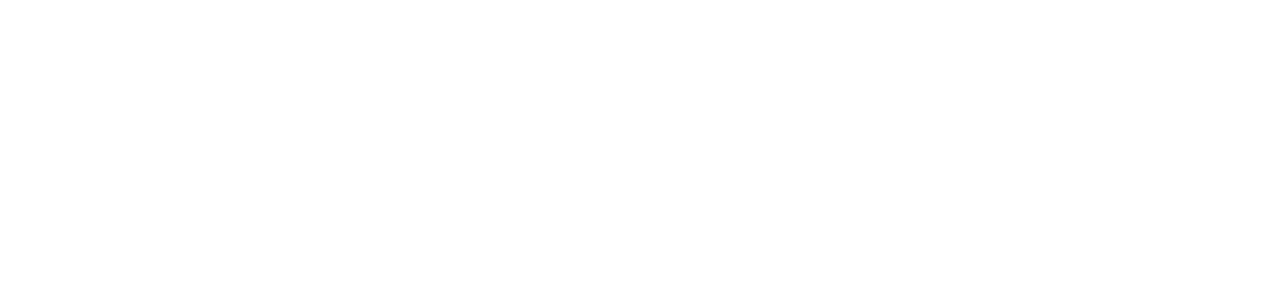
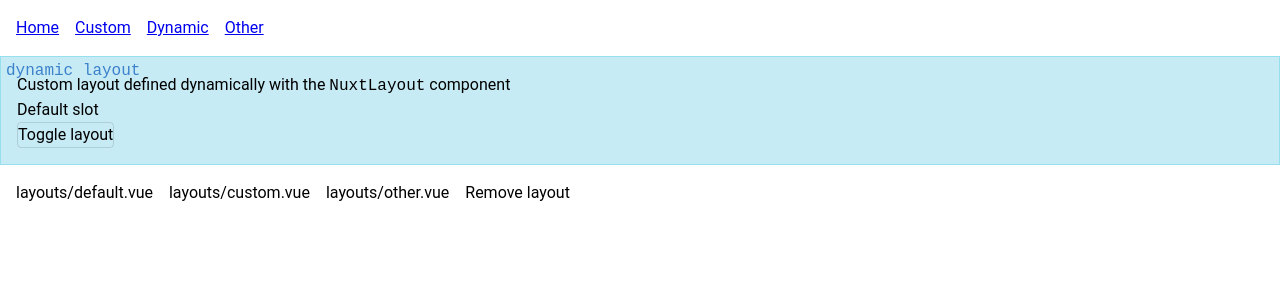
Before and after one commit to dikalee7/myone-nuxt3, a Nuxt app: page /dynamic in a window 1280 px wide. Shown: the top 300 px of the page. Built offline with nearby package versions, Linux system fonts and the light colour scheme.

Commit message:
레이아웃 테스트

```diff
--- a/app.vue
+++ b/app.vue
@@ -1,7 +1,45 @@
 <template>
-  <NuxtLayout>
-    <v-app>
-      <NuxtPage />
-    </v-app>
+  <nav>
+    <NuxtLink to="/">
+      Home
+    </NuxtLink>
+    <NuxtLink to="/custom">
+    Custom
+    </NuxtLink>
+    <NuxtLink to="/dynamic">
+      Dynamic
+    </NuxtLink>
+    <NuxtLink to="/other">
+      Other
+    </NuxtLink>
+  </nav>
+  <NuxtLayout class="layouts">
+    <NuxtPage />
   </NuxtLayout>
+  <footer>
+    <button @click="setPageLayout('default')">
+      layouts/default.vue
+    </button>
+    <button @click="setPageLayout('custom')">
+      layouts/custom.vue
+    </button>
+    <button @click="setPageLayout('other')">
+      layouts/other.vue
+    </button>
+    <button @click="setPageLayout(false)">
+      Remove layout
+    </button>
+  </footer>
 </template>
+
+<style scoped>
+nav, footer {
+  display: flex;
+  align-items: center;
+  gap: 1rem;
+  padding: 1rem;
+}
+.layouts {
+  padding: 1rem;
+}
+</style>
--- /dev/null
+++ b/layouts/custom.vue
@@ -0,0 +1,25 @@
+<template>
+  <div class="custom">
+    <slot name="header">
+      <p><i>Default #header slot content for <code>layouts/custom.vue</code></i></p>
+    </slot>
+    <slot />
+  </div>
+</template>
+
+<style scoped>
+.custom {
+  border: 1px solid #a795ec;
+  padding: 1rem;
+  position: relative;
+  background-color: #a795ec87;
+}
+.custom::before {
+  content: 'layouts/custom.vue';
+  position: absolute;
+  top: 2px;
+  left: 5px;
+  color: #583ccb;
+  font-family: monospace;
+}
+</style>
--- /dev/null
+++ b/layouts/default.vue
@@ -0,0 +1,22 @@
+<template>
+  <div class="default">
+    <slot />
+  </div>
+</template>
+
+<style scoped>
+.default {
+  border: 1px solid #b9e39e;
+  padding: 1rem;
+  position: relative;
+  background-color: #b8e39e87;
+}
+.default::before {
+  content: 'layouts/default.vue';
+  position: absolute;
+  top: 2px;
+  left: 5px;
+  color: #68b538;
+  font-family: monospace;
+}
+</style>
--- /dev/null
+++ b/layouts/other.vue
@@ -0,0 +1,22 @@
+<template>
+  <div class="other">
+    <slot />
+  </div>
+</template>
+
+<style scoped>
+.other {
+  border: 1px solid #e3ca9e;
+  padding: 1rem;
+  position: relative;
+  background-color: #e3cd9e87;
+}
+.other::before {
+  content: 'layouts/other.vue';
+  position: absolute;
+  top: 2px;
+  left: 5px;
+  color: #b56238;
+  font-family: monospace;
+}
+</style>
--- /dev/null
+++ b/middleware/other.ts
@@ -0,0 +1,4 @@
+
+export default defineNuxtRouteMiddleware(() => {
+  setPageLayout('other')
+})
--- /dev/null
+++ b/pages/custom.vue
@@ -0,0 +1,11 @@
+<script setup>
+definePageMeta({
+  layout: 'custom'
+})
+</script>
+
+<template>
+  <div>
+    Custom layout defined with <code>definePageMeta</code>
+  </div>
+</template>
--- /dev/null
+++ b/pages/dynamic.vue
@@ -0,0 +1,39 @@
+<script setup>
+definePageMeta({
+  layout: false
+})
+const layout = ref('custom')
+</script>
+
+<template>
+  <div class="dynamic">
+    <p>Custom layout defined dynamically with the <code>NuxtLayout</code> component</p>
+
+    <NuxtLayout :name="layout">
+      <template #header>
+        <p>Header slot</p>
+      </template>
+      <p>Default slot</p>
+      <button class="border p-1 rounded" @click="layout = layout ? null : 'custom'">
+        Toggle layout
+      </button>
+    </NuxtLayout>
+  </div>
+</template>
+
+<style scoped>
+.dynamic {
+  border: 1px solid #95e0ec;
+  padding: 1rem;
+  position: relative;
+  background-color: #95d9ec87;
+}
+.dynamic::before {
+  content: 'dynamic layout';
+  position: absolute;
+  top: 2px;
+  left: 5px;
+  color: #3c81cb;
+  font-family: monospace;
+}
+</style>
--- /dev/null
+++ b/pages/index.vue
@@ -0,0 +1,3 @@
+<template>
+  <h2>Welcome to Layouts example</h2>
+</template>
--- /dev/null
+++ b/pages/other.vue
@@ -0,0 +1,11 @@
+<script setup>
+definePageMeta({
+  middleware: 'other'
+})
+</script>
+
+<template>
+  <p>
+    The layout is set within <code>middleware/other.ts</code>.
+  </p>
+</template>
```
